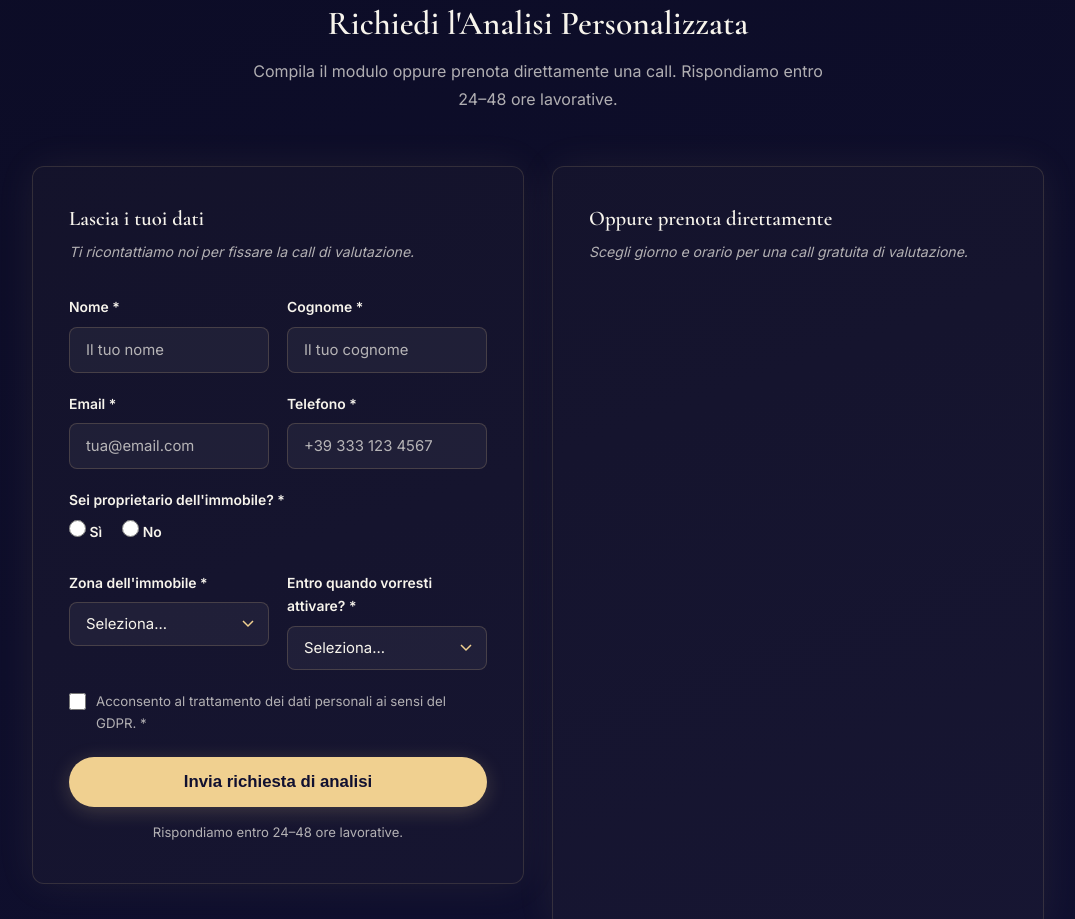
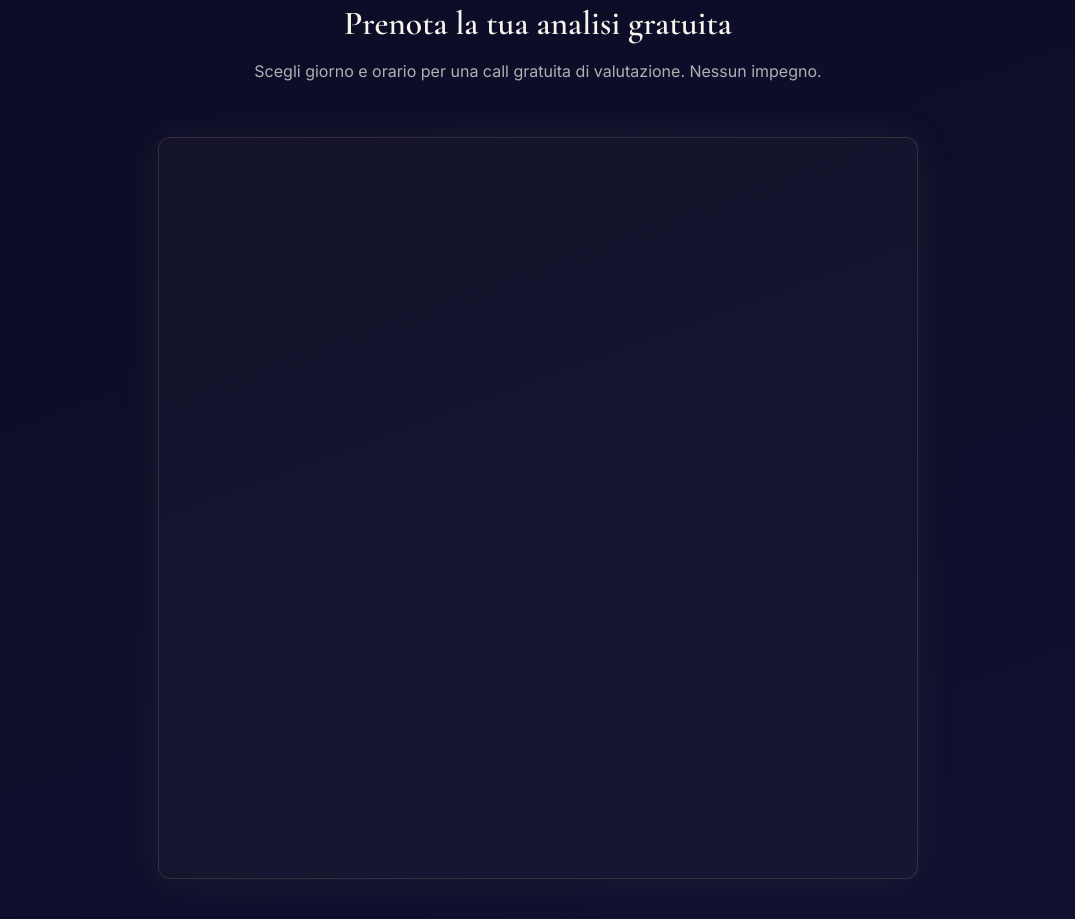
Before and after one commit to sitopolverinorentals/sito-ufficiale, a plain HTML site: page analisi.html in a window 1280 px wide. Shown: the part 3038-3957 px from the top of the page, without its empty margins (102-1177 px from the left). Drawn offline with nearby package versions, Linux system fonts and the light colour scheme; a script that the page names is missing.

Commit message:
Update: Rimosso form contatto, rimane solo il calendario Calendly

```diff
--- a/analisi.html
+++ b/analisi.html
@@ -830,105 +830,16 @@
     </div>
 </section>
 
-<!-- ===== FORM + CALENDLY ===== -->
+<!-- ===== CALENDLY ===== -->
 <section class="section-form section-padding" id="contatto">
     <div class="container">
-        <h2 class="section-title">Richiedi l'Analisi Personalizzata</h2>
-        <p class="section-lead">Compila il modulo oppure prenota direttamente una call. Rispondiamo entro 24&ndash;48 ore lavorative.</p>
-        <div class="form-calendly-grid">
-
-            <!-- Form -->
-            <div class="form-card">
-                <h3 class="form-head">Lascia i tuoi dati</h3>
-                <p class="form-sub">Ti ricontattiamo noi per fissare la call di valutazione.</p>
-
-                <form id="leadForm" novalidate>
-
-                    <div class="form-row">
-                        <div class="form-group">
-                            <label for="nome">Nome *</label>
-                            <input type="text" id="nome" name="nome" required placeholder="Il tuo nome" autocomplete="given-name">
-                            <span class="error-text">Inserisci il nome</span>
-                        </div>
-                        <div class="form-group">
-                            <label for="cognome">Cognome *</label>
-                            <input type="text" id="cognome" name="cognome" required placeholder="Il tuo cognome" autocomplete="family-name">
-                            <span class="error-text">Inserisci il cognome</span>
-                        </div>
-                    </div>
-
-                    <div class="form-row">
-                        <div class="form-group">
-                            <label for="email">Email *</label>
-                            <input type="email" id="email" name="email" required placeholder="tua@email.com" autocomplete="email">
-                            <span class="error-text">Inserisci un'email valida</span>
-                        </div>
-                        <div class="form-group">
-                            <label for="telefono">Telefono *</label>
-                            <input type="tel" id="telefono" name="telefono" required placeholder="+39 333 123 4567" autocomplete="tel">
-                            <span class="error-text">Inserisci un numero valido</span>
-                        </div>
-                    </div>
-
-                    <div class="form-group">
-                        <label>Sei proprietario dell'immobile? *</label>
-                        <div class="radio-group" role="radiogroup">
-                            <label class="radio-label">
-                                <input type="radio" name="proprietario" value="si" required> Sì
-                            </label>
-                            <label class="radio-label">
-                                <input type="radio" name="proprietario" value="no"> No
-                            </label>
-                        </div>
-                        <span class="error-text" id="propError">Seleziona una risposta</span>
-                    </div>
-
-                    <div class="form-row">
-                        <div class="form-group">
-                            <label for="zona">Zona dell'immobile *</label>
-                            <select id="zona" name="zona" required>
-                                <option value="">Seleziona...</option>
-                                <option value="verona_centro">Verona centro storico</option>
-                                <option value="verona_provincia">Verona provincia</option>
-                                <option value="altro">Altra zona turistica</option>
-                            </select>
-                            <span class="error-text">Seleziona la zona</span>
-                        </div>
-                        <div class="form-group">
-                            <label for="tempistica">Entro quando vorresti attivare? *</label>
-                            <select id="tempistica" name="tempistica" required>
-                                <option value="">Seleziona...</option>
-                                <option value="subito">Subito (0–30 giorni)</option>
-                                <option value="1-3mesi">1–3 mesi</option>
-                                <option value="3-6mesi">3–6 mesi</option>
-                                <option value="informativo">Solo informativo</option>
-                            </select>
-                            <span class="error-text">Seleziona la tempistica</span>
-                            <div class="soft-msg" id="softTiming">Le richieste con attivazione a breve hanno priorità nella valutazione.</div>
-                        </div>
-                    </div>
-
-                    <div class="checkbox-group">
-                        <input type="checkbox" id="privacy" name="privacy" required>
-                        <label for="privacy">Acconsento al trattamento dei dati personali ai sensi del GDPR. *</label>
-                    </div>
-
-                    <button type="submit" class="btn-submit" id="submitBtn">Invia richiesta di analisi</button>
-                    <p class="form-note">Rispondiamo entro 24&ndash;48 ore lavorative.</p>
-
-                </form>
-            </div>
-
-            <!-- Calendly -->
-            <div class="calendly-card">
-                <h3 class="cal-head">Oppure prenota direttamente</h3>
-                <p class="cal-sub">Scegli giorno e orario per una call gratuita di valutazione.</p>
-                <div class="calendly-inline-widget"
-                     data-url="https://calendly.com/polverinorentals/30min?hide_gdpr_banner=1"
-                     style="min-width:280px;height:600px;"></div>
-                <script type="text/javascript" src="https://assets.calendly.com/assets/external/widget.js" async></script>
-            </div>
-
+        <h2 class="section-title">Prenota la tua analisi gratuita</h2>
+        <p class="section-lead">Scegli giorno e orario per una call gratuita di valutazione. Nessun impegno.</p>
+        <div class="calendly-card" style="max-width:760px;margin:0 auto;">
+            <div class="calendly-inline-widget"
+                 data-url="https://calendly.com/polverinorentals/30min?hide_gdpr_banner=1"
+                 style="min-width:280px;height:660px;"></div>
+            <script type="text/javascript" src="https://assets.calendly.com/assets/external/widget.js" async></script>
         </div>
     </div>
 </section>
```
